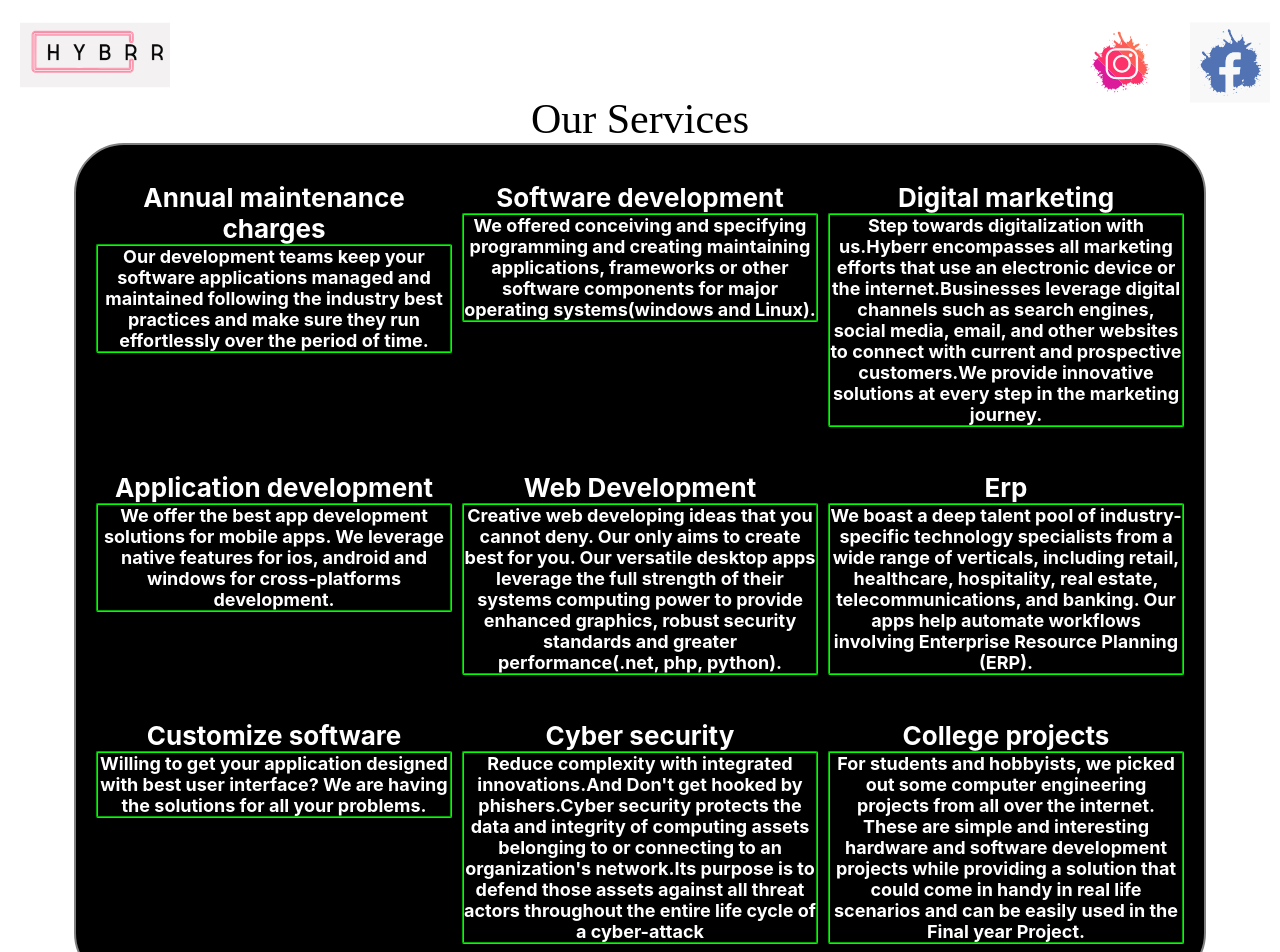
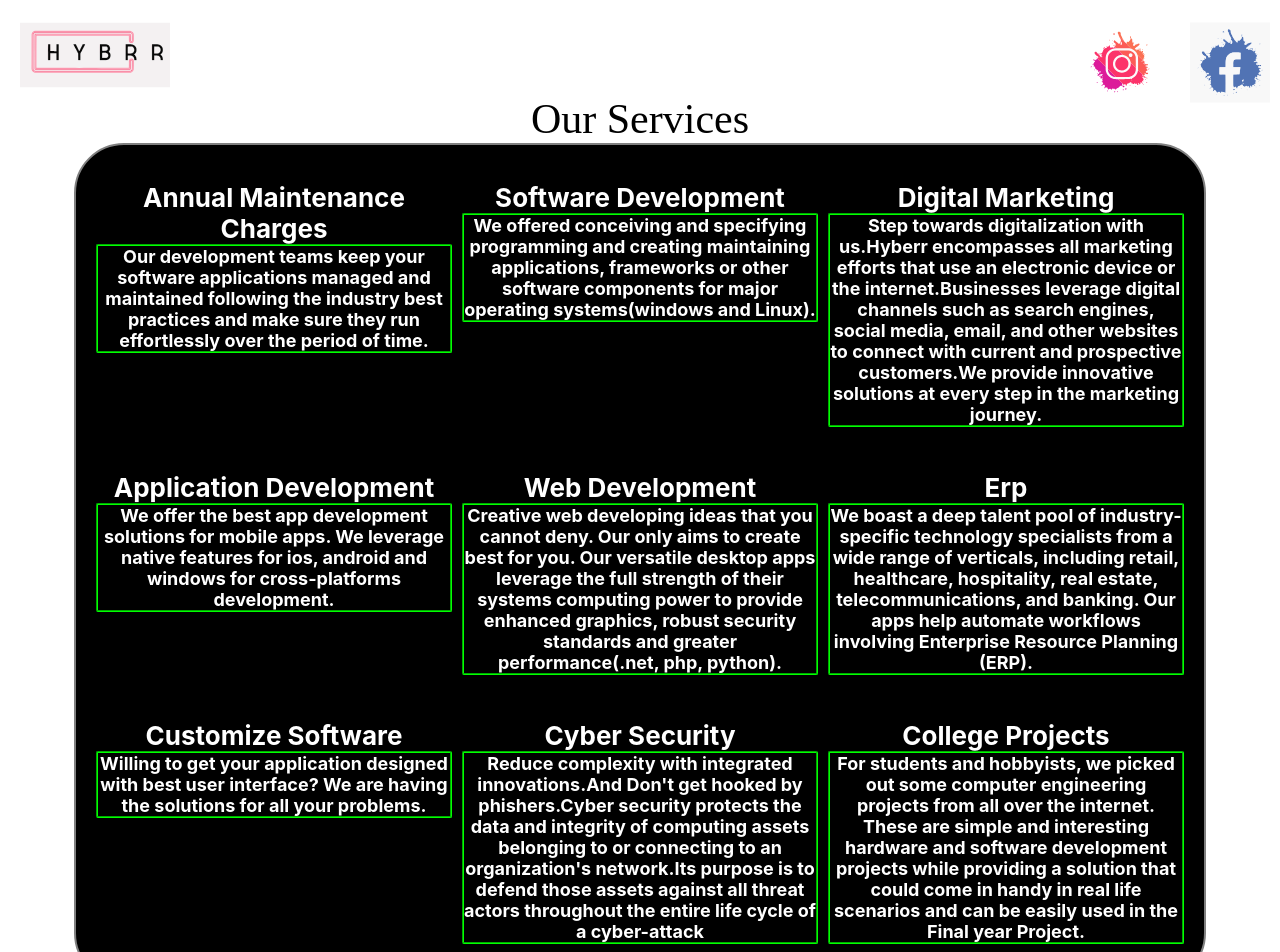
Before and after one commit to Hybrr/Hybrr, a React (Create React App) app in the folder hybrr/: page / in a window 1280 px wide. Shown: the top 952 px of the page. Built offline with nearby package versions, Linux system fonts and the light colour scheme; a web font is replaced by a local one.

Commit message:
adding about us component

```diff
--- a/hybrr/src/data-hybrr/data-hybrr.data.js
+++ b/hybrr/src/data-hybrr/data-hybrr.data.js
@@ -1,22 +1,22 @@
 const HOMEPAGE_DATA = [
     {
         id: 1,
-        title: 'Annual maintenance charges',
+        title: 'Annual Maintenance Charges',
         content: 'Our development teams keep your software applications managed and maintained following the industry best practices and make sure they run effortlessly over the period of time.'
     },
     {
         id: 2,
-        title: 'Software development',
+        title: 'Software Development',
         content: 'We offered conceiving and specifying programming and creating maintaining applications, frameworks or other software components for major operating systems(windows and Linux).'
     },
     {
         id: 3,
-        title: 'Digital marketing',
+        title: 'Digital Marketing',
         content: 'Step towards digitalization with us.Hyberr encompasses all marketing efforts that use an electronic device or the internet.Businesses leverage digital channels such as search engines, social media, email, and other websites to connect with current and prospective customers.We provide innovative solutions at every step in the marketing journey.'
     },
     {
         id: 4,
-        title: 'Application development',
+        title: 'Application Development',
         content: 'We offer the best app development solutions for mobile apps. We leverage native features for ios, android and windows for cross-platforms development.'
     },
     {
@@ -32,17 +32,17 @@ const HOMEPAGE_DATA = [
     },
     {
         id: 7,
-        title: 'Customize software',
+        title: 'Customize Software',
         content: 'Willing to get your application designed with best user interface? We are having the solutions for all your problems.'
     },
     {
         id: 8,
-        title: 'Cyber security',
+        title: 'Cyber Security',
         content: "Reduce complexity with integrated innovations.And Don't get hooked by phishers.Cyber security protects the data and integrity of computing assets belonging to or connecting to an organization's network.Its purpose is to defend those assets against all threat actors throughout the entire life cycle of a cyber-attack"
     },
     {
         id: 9,
-        title: 'College projects',
+        title: 'College Projects',
         content:
             'For students and hobbyists, we picked out some computer engineering projects from all over the internet. These are simple and interesting hardware and software development projects while providing a solution that could come in handy in real life scenarios and can be easily used in the Final year Project.'
     }
```
Also changed, not shown: hybrr/src/data-hybrr/aboutus.data.js (added, +12 -0 lines), hybrr/src/component/aboutus/aboutus.component.jsx (line endings or trailing spaces), 1 other file (tests, documents, lock files or other folders).
